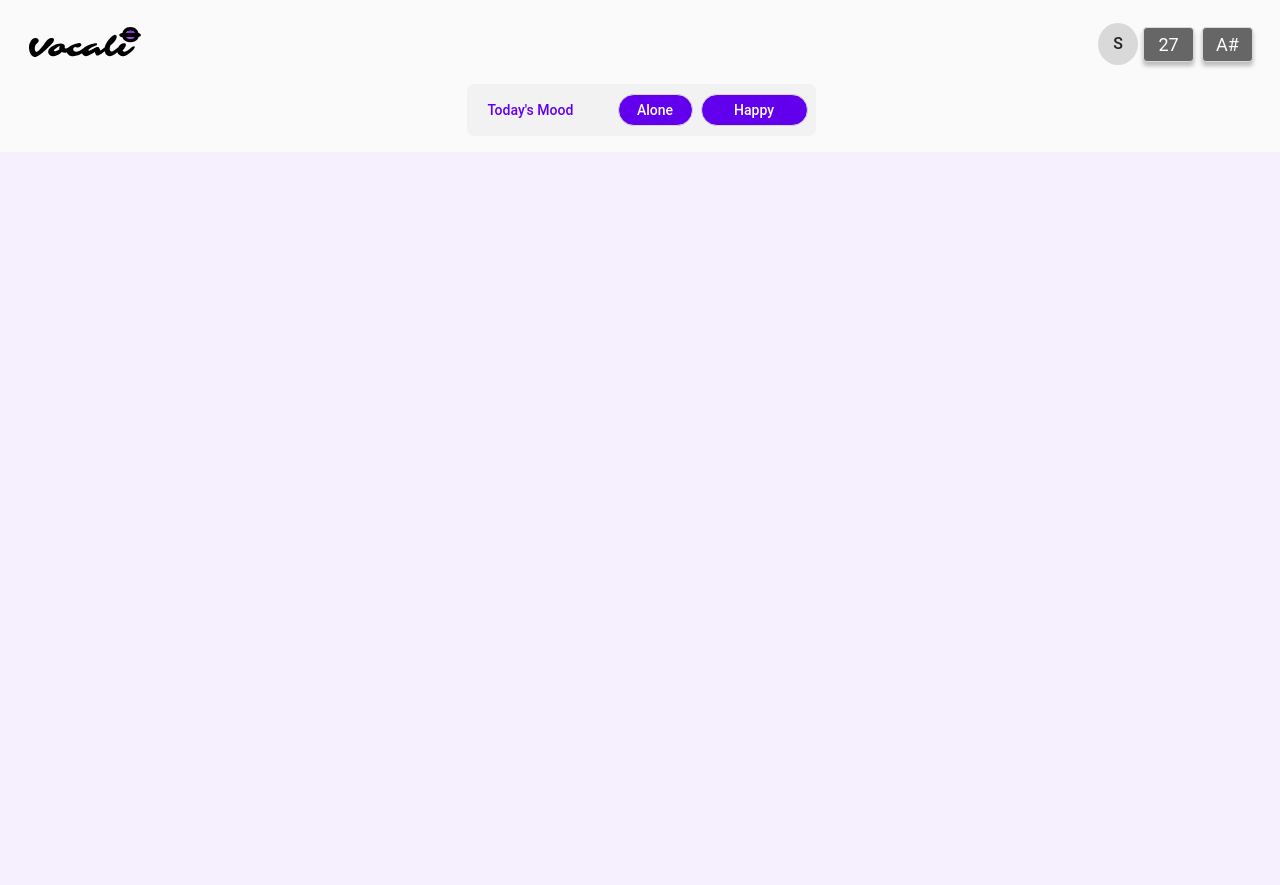
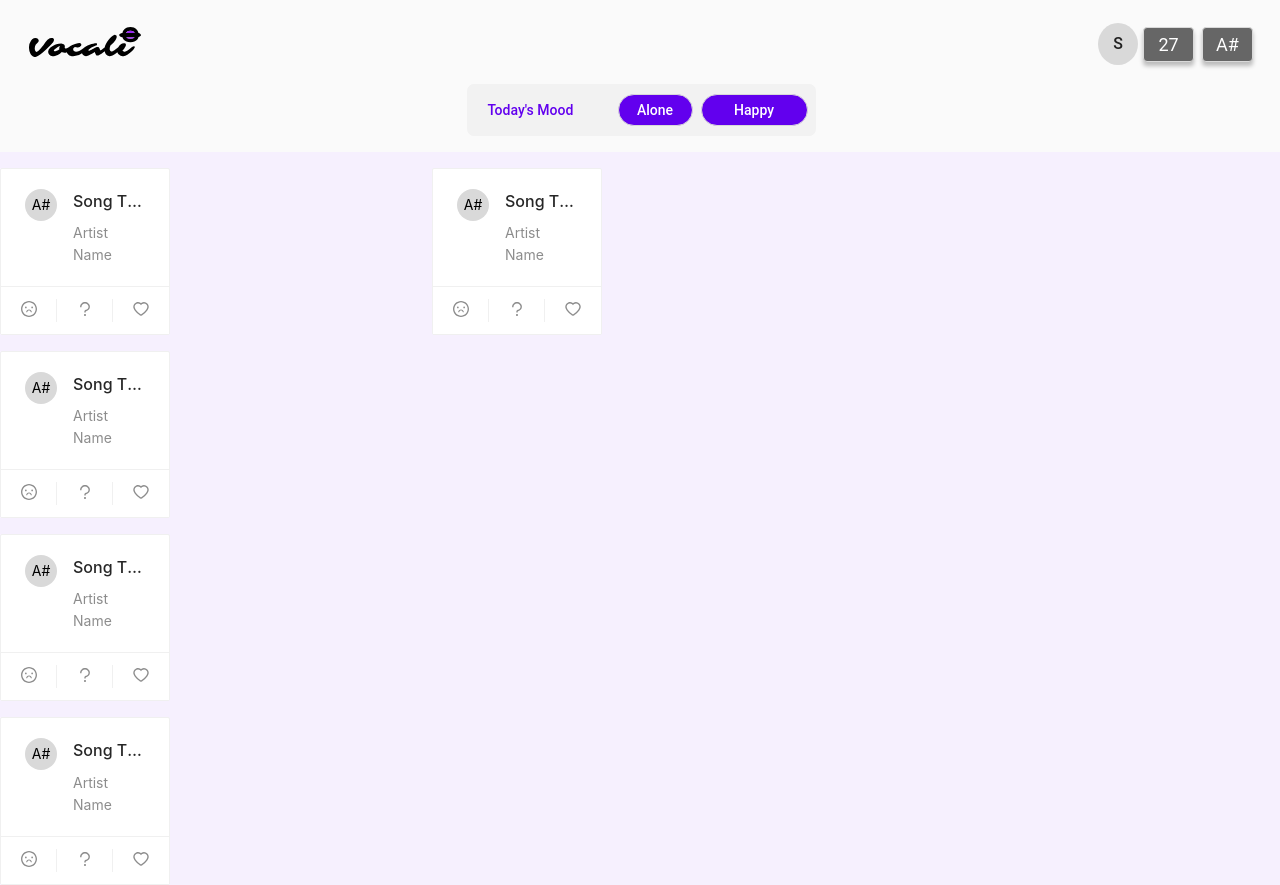
Before and after one commit to Janeseed/vocali-web, a React (Create React App) app: page /result in a window 1280 px wide. Before the commit the page ends 800 px from the top, so only its background shows below. Built offline with nearby package versions, Linux system fonts and the light colour scheme.

Commit message:
web 1st draft

```diff
--- a/src/Result.js
+++ b/src/Result.js
@@ -1,42 +1,31 @@
 import React from 'react';
 import {
     BrowserRouter as Router,
-    Switch,
     Route,
     Link,
     withRouter
   } from "react-router-dom";
 
-import { Button, Typography, Input, InputNumber, Layout, Tag, Avatar } from 'antd';
-import { UserOutlined, LeftOutlined } from '@ant-design/icons';
+import { Button, Typography, Input, Skeleton, Switch, Card, Layout, Tag, Avatar, Row, Col } from 'antd';
+import { FrownOutlined, HeartOutlined, EditOutlined, QuestionOutlined, SettingOutlined } from '@ant-design/icons';
 
 import "./css/home.css";
 import Logo from "./vocali_logo2.svg";
 
 const { Header, Footer, Sider, Content } = Layout;
-const { CheckableTag } = Tag;
-const tagsData = ['Alone', 'Friends', 'Superior'];
-const tagsData2 = ['Happy', 'Exuberant', 'Frantic', 'Anxious/Sad', 'Calm', 'Contentment', 'Energetic', 'Depression'];
+const { Meta } = Card;
 
 class Result extends React.Component {
-
     nextPath(path) {
         this.props.history.push(path);
     }
 
     state = {
-        selectedTags: [],
+        songList: [], loading: false,
     };
 
-    handleChange(tag, checked) {
-        const { selectedTags } = this.state;
-        const nextSelectedTags = checked ? [...selectedTags, tag] : selectedTags.filter(t => t !== tag);
-        console.log('You are interested in: ', nextSelectedTags);
-        this.setState({ selectedTags: nextSelectedTags });
-    }
-
     render() {
-        const { selectedTags } = this.state;
+        const { loading } = this.state;
 
         return (
             <Layout className="layout">
@@ -55,8 +44,110 @@ class Result extends React.Component {
                         </div>
                     </div>
                 </Header>
-                <Content style={{ textAlign: 'center' , backgroundColor: '#F6F0FE'}}>
-
+                <Content style={{ backgroundColor: '#F6F0FE'}}>
+                    <div className ="songs">
+                        <Row gutter={16}>
+                            <Col span={8}>
+                                <Card
+                                    className = "song-info"
+                                    style={{ width: 170, marginTop: 16 }}
+                                    actions={[
+                                        <FrownOutlined key="dislike" />,
+                                        <QuestionOutlined key="don't know" />,
+                                        <HeartOutlined key="like" />,
+                                    ]}
+                                >
+                                    <Skeleton loading={loading} avatar active>
+                                        <Meta
+                                            avatar={
+                                                <Avatar style={{ color: '#000000', backgroundColor: '#D9D9D9'}}>A#</Avatar>
+                                            }
+                                            title="Song Title"
+                                            description="Artist Name"
+                                        />
+                                    </Skeleton>
+                                </Card>
+                            </Col>
+                            <Col span={8}>
+                                <Card
+                                    className = "song-info"
+                                    style={{ width: 170, marginTop: 16 }}
+                                    actions={[
+                                        <FrownOutlined key="dislike" />,
+                                        <QuestionOutlined key="don't know" />,
+                                        <HeartOutlined key="like" />,
+                                    ]}
+                                >
+                                    <Skeleton loading={loading} avatar active>
+                                        <Meta
+                                            avatar={
+                                                <Avatar style={{ color: '#000000', backgroundColor: '#D9D9D9'}}>A#</Avatar>
+                                            }
+                                            title="Song Title"
+                                            description="Artist Name"
+                                        />
+                                    </Skeleton>
+                                </Card>
+                            </Col>
+                        </Row>
+                        <Card
+                            className = "song-info"
+                            style={{ width: 170, marginTop: 16 }}
+                            actions={[
+                                <FrownOutlined key="dislike" />,
+                                <QuestionOutlined key="don't know" />,
+                                <HeartOutlined key="like" />,
+                            ]}
+                        >
+                            <Skeleton loading={loading} avatar active>
+                                <Meta
+                                    avatar={
+                                        <Avatar style={{ color: '#000000', backgroundColor: '#D9D9D9'}}>A#</Avatar>
+                                    }
+                                    title="Song Title"
+                                    description="Artist Name"
+                                />
+                            </Skeleton>
+                        </Card>
+                        <Card
+                            className = "song-info"
+                            style={{ width: 170, marginTop: 16 }}
+                            actions={[
+                                <FrownOutlined key="dislike" />,
+                                <QuestionOutlined key="don't know" />,
+                                <HeartOutlined key="like" />,
+                            ]}
+                        >
+                            <Skeleton loading={loading} avatar active>
+                                <Meta
+                                    avatar={
+                                        <Avatar style={{ color: '#000000', backgroundColor: '#D9D9D9'}}>A#</Avatar>
+                                    }
+                                    title="Song Title"
+                                    description="Artist Name"
+                                />
+                            </Skeleton>
+                        </Card>
+                        <Card
+                            className = "song-info"
+                            style={{ width: 170, marginTop: 16 }}
+                            actions={[
+                                <FrownOutlined key="dislike" />,
+                                <QuestionOutlined key="don't know" />,
+                                <HeartOutlined key="like" />,
+                            ]}
+                        >
+                            <Skeleton loading={loading} avatar active>
+                                <Meta
+                                    avatar={
+                                        <Avatar style={{ color: '#000000', backgroundColor: '#D9D9D9'}}>A#</Avatar>
+                                    }
+                                    title="Song Title"
+                                    description="Artist Name"
+                                />
+                            </Skeleton>
+                        </Card>
+                    </div>
                 </Content>
             </Layout>
         )
--- /dev/null
+++ b/src/css/result.css
@@ -0,0 +1,5 @@
+.songs {
+  display: flex;
+  flex-wrap: wrap;
+  justify-content: flex-start;
+}
--- a/src/css/start.css
+++ b/src/css/start.css
@@ -328,6 +328,3 @@
   /* vocali_purple */
   color: #6200ee;
 }
-
-.cards {
-}
```
